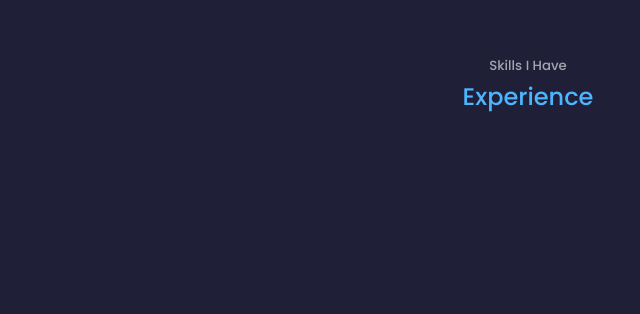
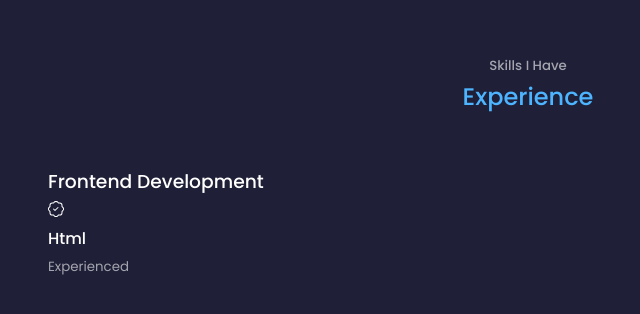
Before and after one commit to mohamedfazilk/React-Portfolio, a React (Create React App) app: page / in a window 1280 px wide. Shown: the part 1850-2164 px from the top of the page, without its empty margins (112-752 px from the left). Built offline with nearby package versions, Linux system fonts and the light colour scheme.

Commit message:
placing icon and heading in the experience details div

```diff
--- a/src/components/experience/Experience.jsx
+++ b/src/components/experience/Experience.jsx
@@ -1,5 +1,6 @@
 import React from 'react';
 import './experience.css';
+import {BsPatchCheck} from 'react-icons/bs';
 
 const Experience = () => {
   return (
@@ -9,7 +10,14 @@ const Experience = () => {
          <div className="container experience__container">
 
            <div className="front-end__experience">
-             <h3></h3>
+             <h3>Frontend Development</h3>
+             <div className="experience__content">
+               <article className="experience__details">
+                 <BsPatchCheck/>
+                 <h4>Html</h4>
+                  <small className='text-light'>Experienced</small>
+               </article>
+             </div>
 
            </div>
 
```
